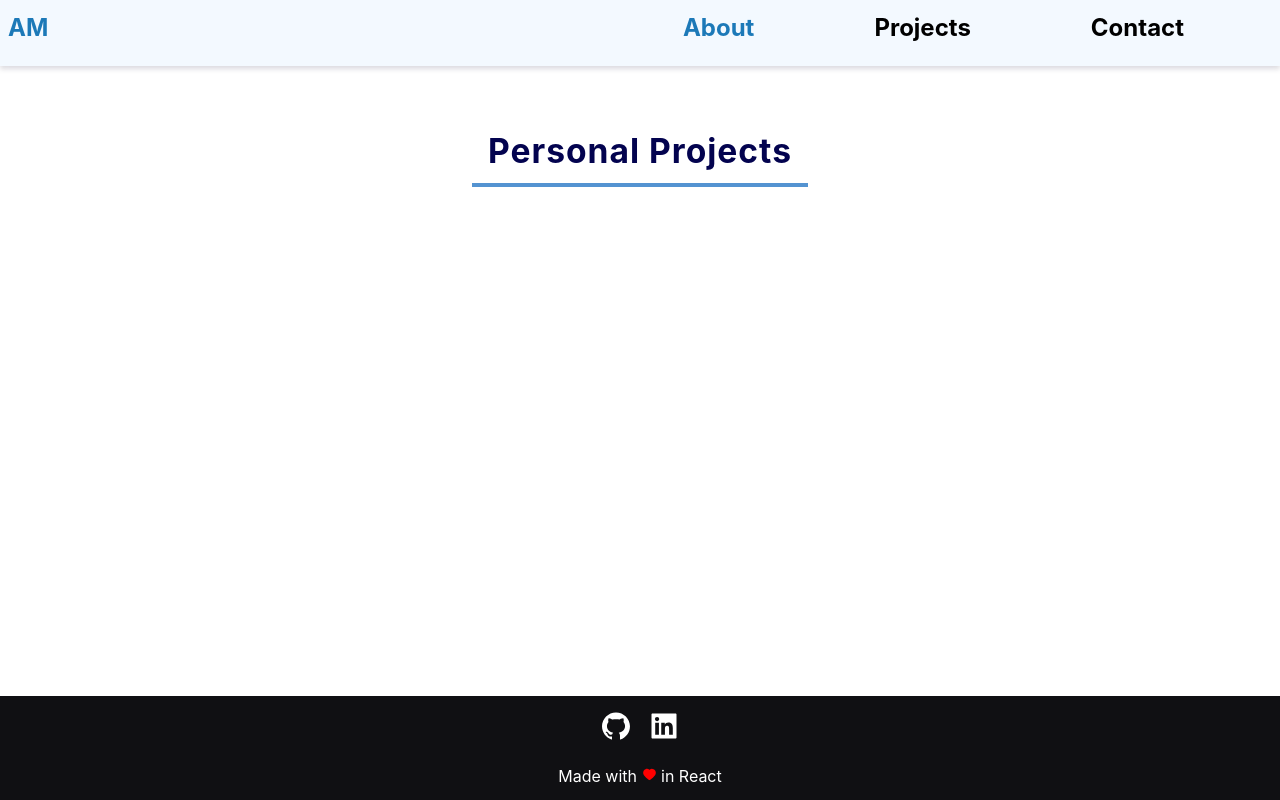
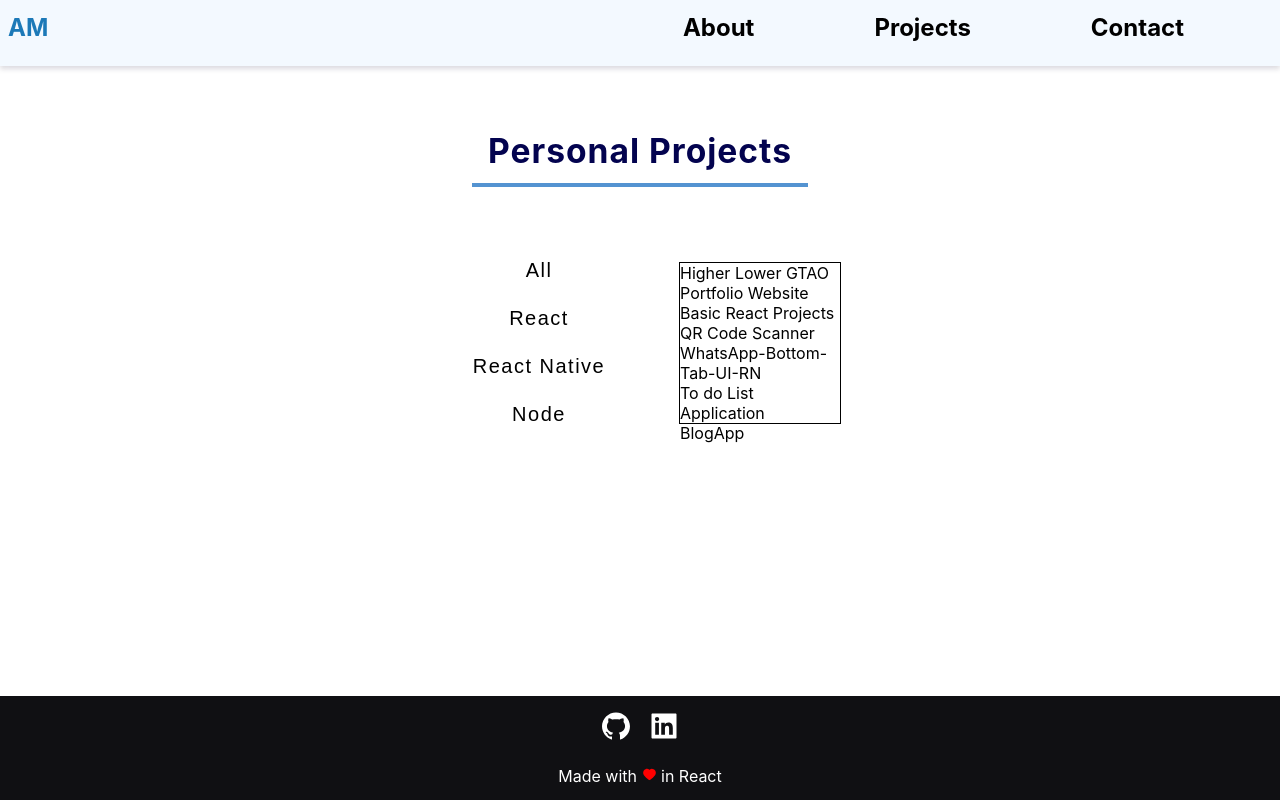
Before and after one commit to AryamanMishra/Portfolio-Website, a React (Create React App) app: page /projects in a window 1280 px wide. Built offline with nearby package versions, Linux system fonts and the light colour scheme.

Commit message:
added screen index in localstorage

```diff
--- a/public/index.html
+++ b/public/index.html
@@ -24,7 +24,7 @@
       work correctly both with client-side routing and a non-root public URL.
       Learn how to configure a non-root public URL by running `npm run build`.
     -->
-    <title>React App</title>
+    <title>Aryaman Mishra</title>
   </head>
   <body>
     <noscript>You need to enable JavaScript to run this app.</noscript>
--- a/src/components/Navbar.js
+++ b/src/components/Navbar.js
@@ -1,14 +1,32 @@
-import React, {useState} from 'react'
+import React, {useState,useEffect} from 'react'
 import '../styles/Navbar.css'
 import { Link } from "react-router-dom";
 import navLinks from '../../src/data/navLinks'
 
+
+const getLocalStorage = ()=> {
+	let screenIndex = localStorage.getItem('screenIndex')
+	if (screenIndex) {
+		return JSON.parse(localStorage.getItem('screenIndex'))
+	}
+	else {
+		return -1
+	}
+}
+
+
 const Navbar = ()=> {
-    const [screenIndex,setScreenIndex] = useState(0)
+    const [screenIndex,setScreenIndex] = useState(getLocalStorage())
+
+
+    useEffect(()=> {
+        localStorage.setItem('screenIndex', JSON.stringify(screenIndex))
+    },[screenIndex])
+
 
     return (
         <div className='main-nav'>
-            <Link to='/' className='home-link'><h2>AM</h2></Link>
+            <Link to='/' className='home-link' onClick={()=>setScreenIndex(-1)}><h2>AM</h2></Link>
             <div className='routes'>
                 {
                     navLinks.map((link,idx)=> {
--- a/src/components/Projects/ProjectCard.js
+++ b/src/components/Projects/ProjectCard.js
@@ -0,0 +1,11 @@
+import React from 'react'
+
+
+const ProjectCard = ({project})=> {
+    const {name,desc,tag} = project
+    return (
+        <p>{name}</p>
+    )
+}
+
+export default ProjectCard
--- a/src/components/Projects/Projects.js
+++ b/src/components/Projects/Projects.js
@@ -1,8 +1,30 @@
-import React from 'react'
+import React, {useState} from 'react'
 import '../../styles/Projects.css'
 import personal_projects  from '../../data/projects'
+import ProjectCard from './ProjectCard'
+
 
 const Projects = ()=> {
+
+    const [projectList,setProjectList] = useState(personal_projects)
+
+    const filterList = (tag)=> {
+        if (tag === 'react') {
+            let copyList = personal_projects
+            setProjectList(copyList.filter((project) => project.tag === 'react'))
+        }
+        else if (tag === 'rn') {
+            let copyList = personal_projects
+            setProjectList(copyList.filter((project) => project.tag === 'rn'))
+        }
+        else if (tag === 'node'){
+            let copyList = personal_projects
+            setProjectList(copyList.filter((project) => project.tag === 'node'))
+        }
+        else {
+            setProjectList(personal_projects)
+        }
+    }
 
     return (
         <div className="main-projects">
@@ -11,12 +33,25 @@ const Projects = ()=> {
                 <div className='underline'></div>
 			</div>
             <div className="center-projects">
-                <div className='btn-container'>
-                    {
-                        personal_projects.map((project,index)=> {
-
-                        })
-                    }
+                <div className='personal-projects-container'>
+                    <div className='project-tags'>
+                        <button onClick={()=>filterList('all')}>    All </button>
+                        <button onClick={()=>filterList('react')}> React </button>
+                        <button onClick={()=>filterList('rn')}> React Native</button>
+                        <button onClick={()=>filterList('node')}> Node</button>
+                    </div>
+                    <div className='personal-projects-center'>
+                        {
+                            projectList.map((project,idx)=> {
+                                return (
+                                    <ProjectCard
+                                        key={project.id}
+                                        project={project}
+                                    />
+                                )
+                            })
+                        }
+                    </div>
 				</div>
             </div>
         </div>
--- a/src/data/projects.js
+++ b/src/data/projects.js
@@ -3,43 +3,43 @@ const personal_projects = [
         "id":"1",
         "name":"Higher Lower GTAO",
         "desc":"Hii",
-        "tag": "React"
+        "tag": "react"
     },
     {
         "id":"2",
         "name":"Portfolio Website",
         "desc":"Hii",
-        "tag": "React"
+        "tag": "react"
     },
     {
         "id":"3",
         "name":"Basic React Projects",
         "desc":"Hii",
-        "tag": "React"
+        "tag": "react"
     },
     {
         "id":"4",
         "name":"QR Code Scanner",
         "desc":"Hii",
-        "tag": "React Native"
+        "tag": "rn"
     },
     {
         "id":"5",
         "name":"WhatsApp-Bottom-Tab-UI-RN",
         "desc":"Hii",
-        "tag": "React Native"
-    },
-    {
-        "id":"5",
-        "name":"To do List Application",
-        "desc":"Hii",
-        "tag": "React Native"
+        "tag": "rn"
     },
     {
         "id":"6",
+        "name":"To do List Application",
+        "desc":"Hii",
+        "tag": "rn"
+    },
+    {
+        "id":"7",
         "name":"BlogApp",
         "desc":"Hii",
-        "tag": "NodeJS"
+        "tag": "node"
     },
 ]
 
--- a/src/styles/Projects.css
+++ b/src/styles/Projects.css
@@ -19,3 +19,35 @@
 	width: 21rem;
 	background-color: rgb(84, 147, 209);
 }
+
+.project-tags {
+	max-width: 5em;
+	max-height: 15em;
+	display: flex;
+	flex-direction: column;
+	gap: 0.5em;
+}
+.project-tags button {
+	text-align: center;
+	border: none;
+	background-color: transparent;
+	font-size: 1.25em;
+	letter-spacing: 1.5px;
+	cursor: pointer;
+	height: 2.5rem;
+	width: 200px;
+}
+.personal-projects-container {
+	display: flex;
+	flex-direction: row;
+	align-items: center;
+	justify-content: center;
+	gap: 10em;
+	margin-top: 4em;
+}
+
+.personal-projects-center {
+	border: 1px solid black;
+	width: 10em;
+	height: 10em;
+}
```
